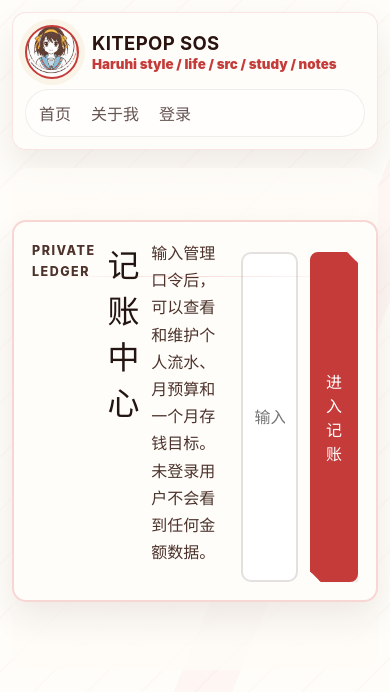
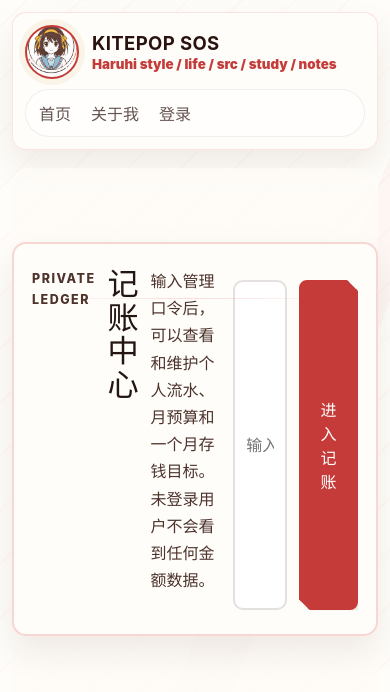
Before and after one commit to qingxia5201314/Kitepopblog, a React (Vite) app: page /accounting in a window 390 px wide. Shown: the top 692 px of the page. Built offline with nearby package versions, Linux system fonts and the light colour scheme.

Commit message:
fix: fit password panels to mobile viewports

```diff
--- /dev/null
+++ b/src/styles/features/mobile-unlock.css
@@ -0,0 +1,29 @@
+/* Shared phone layout for admin, files, images, and accounting unlock forms. */
+@media (max-width: 720px) {
+  .unlock-panel {
+    box-sizing: border-box;
+    margin: clamp(28px, 9vh, 72px) auto;
+    max-width: calc(100vw - 24px);
+    min-width: 0;
+    padding: 24px 18px;
+    width: min(100%, 520px);
+  }
+
+  .unlock-panel h1 {
+    font-size: clamp(1.75rem, 8vw, 2.35rem);
+    line-height: 1.08;
+  }
+
+  .unlock-panel p {
+    line-height: 1.7;
+    max-width: 38rem;
+  }
+
+  .unlock-panel input,
+  .unlock-panel button {
+    box-sizing: border-box;
+    min-height: 48px;
+    min-width: 0;
+    width: 100%;
+  }
+}
--- a/src/styles/index.css
+++ b/src/styles/index.css
@@ -7,6 +7,7 @@
 @import './pages/images.css';
 @import './pages/media.css';
 @import '../App.css';
+@import './features/mobile-unlock.css';
 @import './motion.css';
 @import './effects.css';
 @import './pages/home.css';
```
Also changed, not shown: 1 other file (tests, documents, lock files or other folders).
